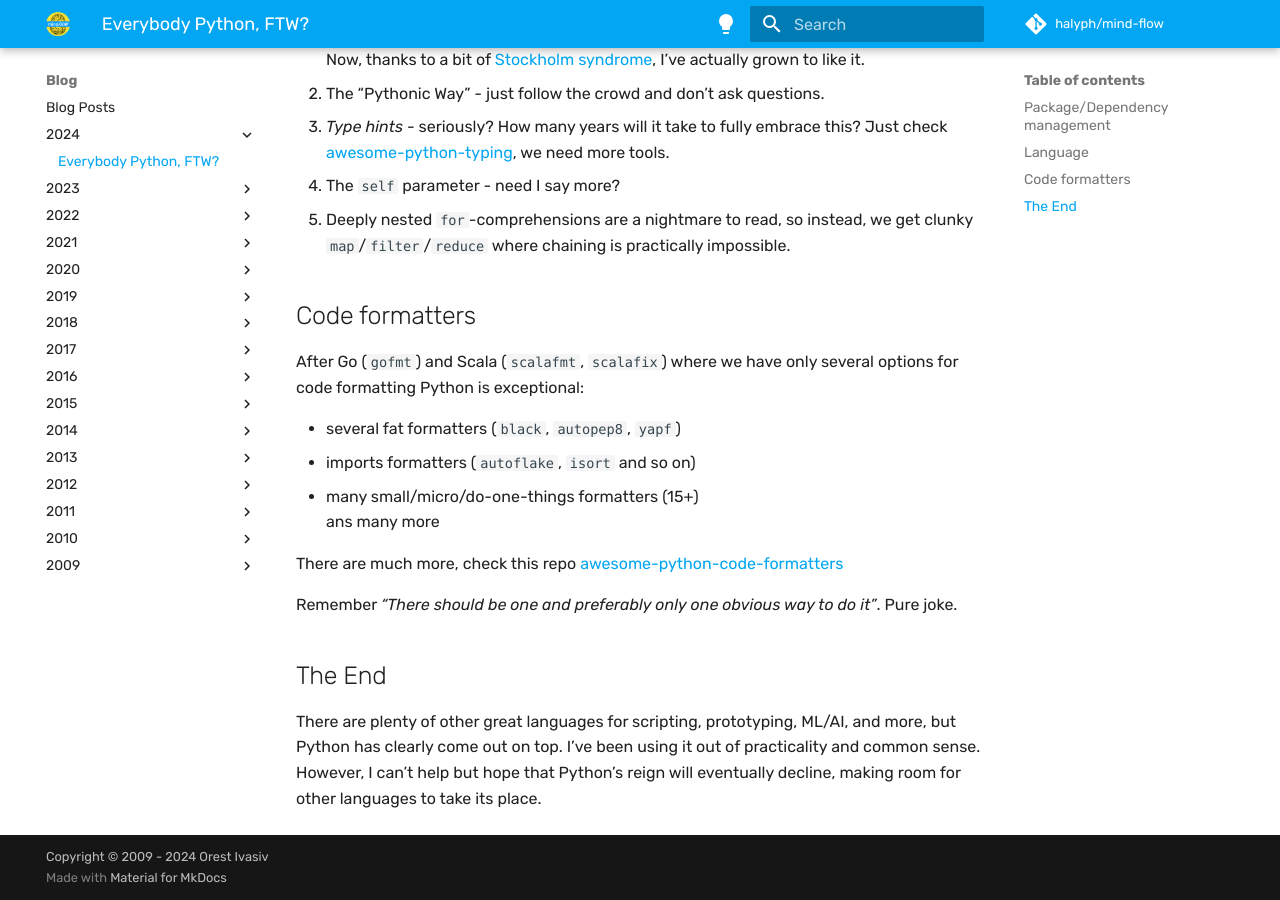
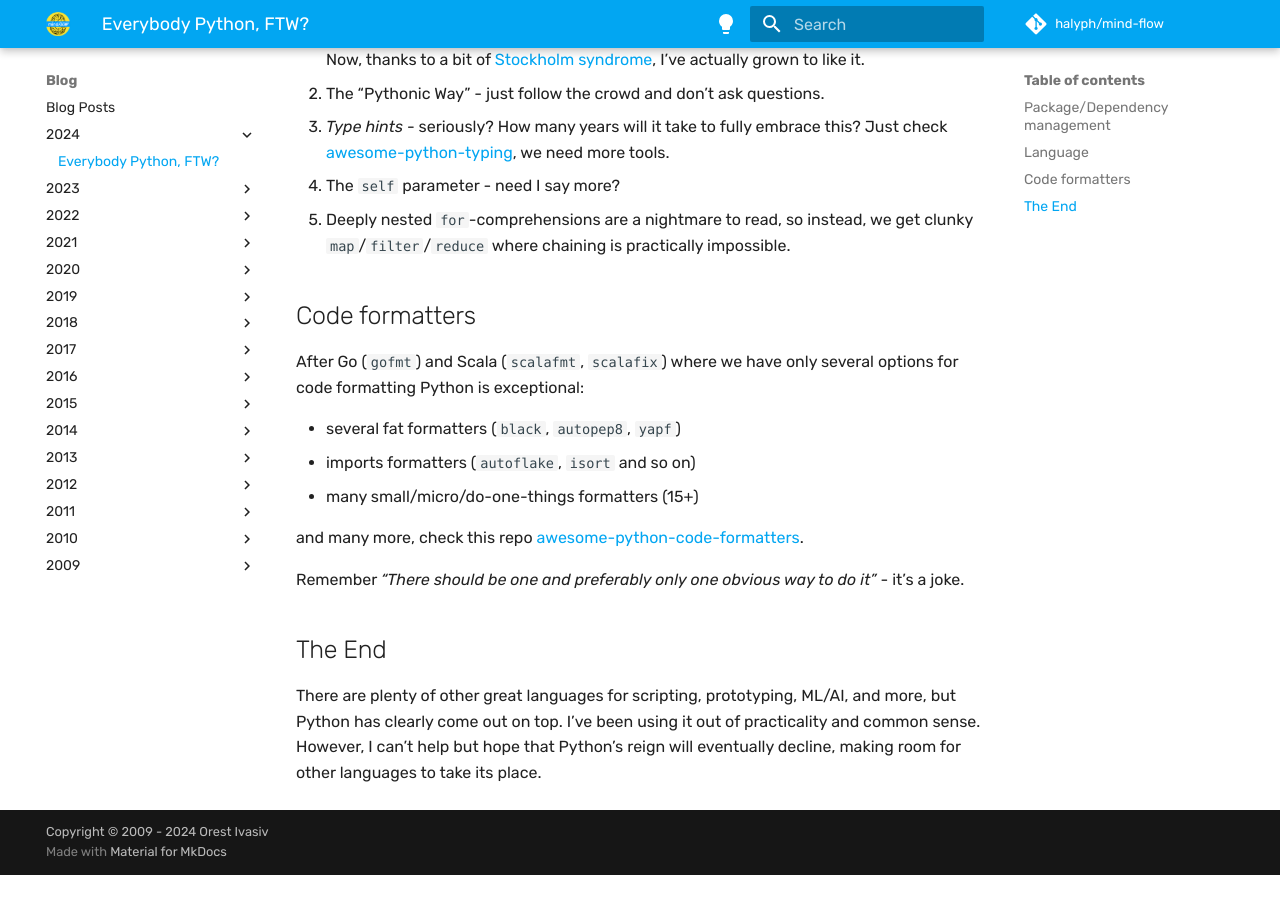
Before and after one commit to halyph/mind-flow, an MkDocs documentation site: the page built from docs/blog/2024/2024-08-14-rant-python.md, in a window 1280 px wide and 900 px high, scrolled down 1492 px. Built offline with MkDocs 1.6.1 and Material for MkDocs 9.7.7, drawn with Linux system fonts in a browser that asks for light colours; some web fonts are replaced; comment, search, counter and statistics services are not loaded; after the commit the page ends 2367 px from its top, so only the background shows below that.

Commit message:
typo 2024-08-14-rant-python.md

```diff
--- a/docs/blog/2024/2024-08-14-rant-python.md
+++ b/docs/blog/2024/2024-08-14-rant-python.md
@@ -52,11 +52,10 @@ After Go (`gofmt`) and Scala (`scalafmt`, `scalafix`) where we have only several
 - several fat formatters (`black`, `autopep8`, `yapf`)
 - imports formatters (`autoflake`, `isort` and so on)
 - many small/micro/do-one-things formatters (15+)
-ans many more
 
-There are much more, check this repo [awesome-python-code-formatters](https://github.com/life4/awesome-python-code-formatters)
+and many more, check this repo [awesome-python-code-formatters](https://github.com/life4/awesome-python-code-formatters).
 
-Remember *"There should be one and preferably only one obvious way to do it"*. Pure joke.
+Remember *"There should be one and preferably only one obvious way to do it"* - it's a joke.
 
 ## The End
 
```
